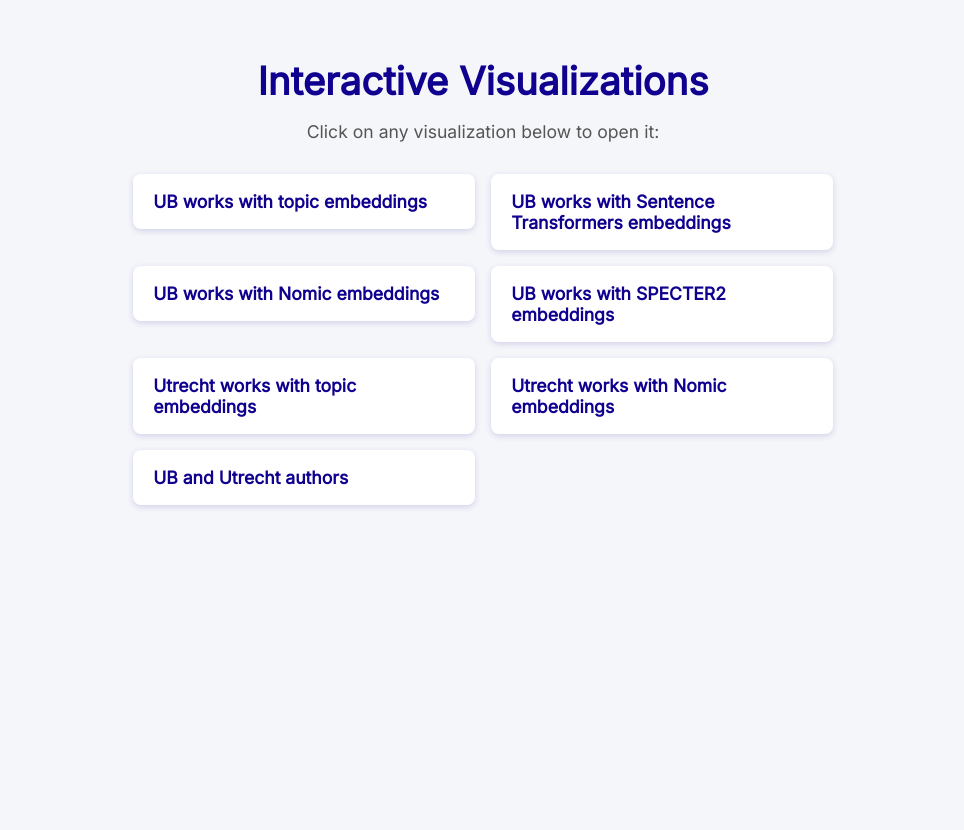
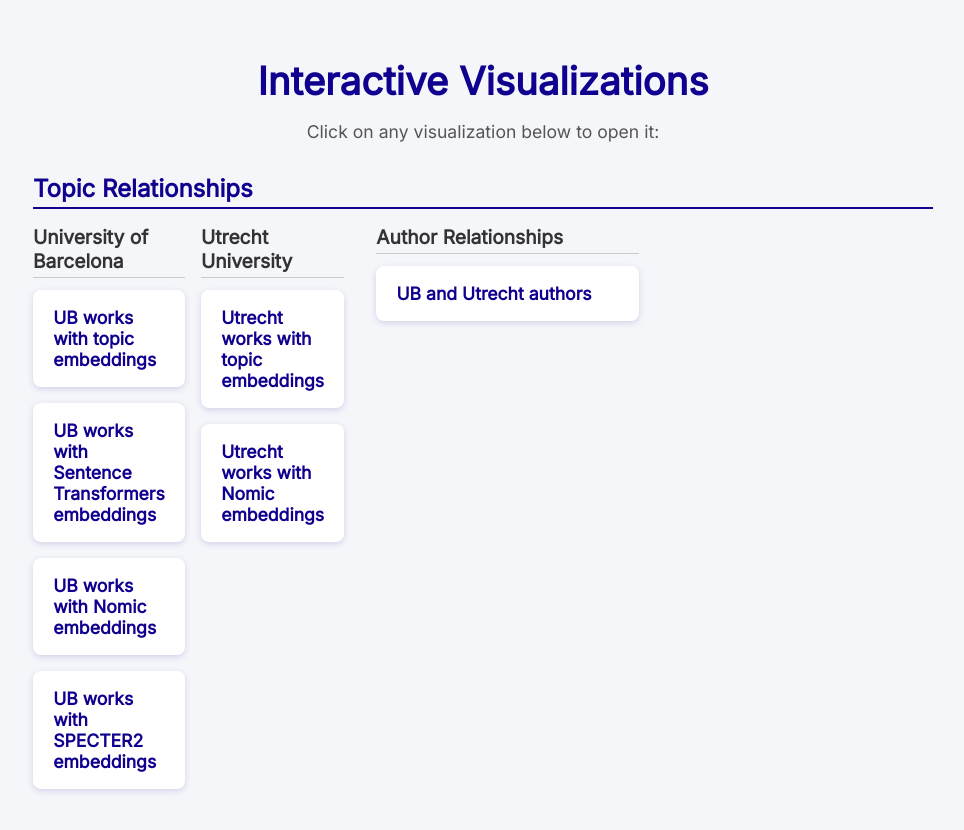
Before and after one commit to AlbaGarciaRomo/AlbaGarciaRomo.github.io, a plain HTML site: page index.html in a window 1280 px wide. Shown: the whole page, without its empty margins (157-1121 px from the left). Before the commit the page ends 800 px from the top, so only its background shows below. Drawn offline with Linux system fonts and the light colour scheme.

Commit message:
index.html

```diff
--- a/index.html
+++ b/index.html
@@ -6,7 +6,6 @@
   <title>Interactive Visualizations</title>
   <link href="https://fonts.googleapis.com/css2?family=Inter&display=swap" rel="stylesheet" />
   <style>
-    /* Reset some default styles */
     * {
       box-sizing: border-box;
     }
@@ -23,7 +22,7 @@
     }
 
     .container {
-      max-width: 700px;
+      max-width: 900px;
       width: 100%;
     }
 
@@ -42,23 +41,45 @@
       font-size: 1.1rem;
     }
 
+    .grid {
+      display: grid;
+      grid-template-columns: repeat(3, 1fr);
+      gap: 2rem;
+    }
+
+    .section-header {
+      grid-column: span 3;
+      font-weight: 700;
+      font-size: 1.5rem;
+      color: #10008f;
+      margin-bottom: 1rem;
+      border-bottom: 2px solid #10008f;
+      padding-bottom: 0.25rem;
+    }
+
+    .topic-columns {
+      display: grid;
+      grid-template-columns: 1fr 1fr;
+      gap: 1rem;
+    }
+
+    .subheader {
+      font-weight: 600;
+      font-size: 1.2rem;
+      color: #333;
+      margin-bottom: 0.75rem;
+      border-bottom: 1px solid #ccc;
+      padding-bottom: 0.2rem;
+    }
+
     ul {
       list-style: none;
       padding: 0;
       margin: 0;
-      display: grid;
-      grid-template-columns: 1fr;
-      gap: 1rem;
-    }
-
-    @media (min-width: 600px) {
-      ul {
-        grid-template-columns: 1fr 1fr;
-      }
     }
 
     li {
-      /* no bullets */
+      margin-bottom: 1rem;
     }
 
     a {
@@ -88,21 +109,56 @@
       transform: translateY(-1px);
       box-shadow: 0 4px 8px rgba(16, 0, 143, 0.25);
     }
+
+    /* Responsive adjustments */
+    @media (max-width: 900px) {
+      .grid {
+        grid-template-columns: 1fr;
+      }
+      .section-header {
+        grid-column: span 1;
+      }
+      .topic-columns {
+        grid-template-columns: 1fr;
+      }
+    }
   </style>
 </head>
 <body>
   <div class="container">
     <h1>Interactive Visualizations</h1>
     <p>Click on any visualization below to open it:</p>
+
+    <div class="section-header">Topic Relationships</div>
+    <div class="grid">
+      <!-- Topic Relationships - two columns -->
+      <div class="topic-columns">
+        <div>
+          <div class="subheader">University of Barcelona</div>
           <ul>
             <li><a href="UB_24_topics_15_neighbors.html">UB works with topic embeddings</a></li>
             <li><a href="UB_24_works_st_15_neighbors.html">UB works with Sentence Transformers embeddings</a></li>
             <li><a href="UB_24_works_nomic_15_neighbors.html">UB works with Nomic embeddings</a></li>
             <li><a href="UB_24_works_specter2_15_neighbors.html">UB works with SPECTER2 embeddings</a></li>
+          </ul>
+        </div>
+        <div>
+          <div class="subheader">Utrecht University</div>
+          <ul>
             <li><a href="Utrecht_24_topics_15_neighbors.html">Utrecht works with topic embeddings</a></li>
             <li><a href="Utrecht_24_works_nomic_15_neighbors.html">Utrecht works with Nomic embeddings</a></li>
+          </ul>
+        </div>
+      </div>
+
+      <!-- Author Relationships -->
+      <div>
+        <div class="subheader">Author Relationships</div>
+        <ul>
           <li><a href="UB_vs_Utrecht_authors_nomic_15_byInstitution.html">UB and Utrecht authors</a></li>
         </ul>
       </div>
+    </div>
+  </div>
 </body>
 </html>
```
Lines whose indentation alone changed are shown as unchanged.
